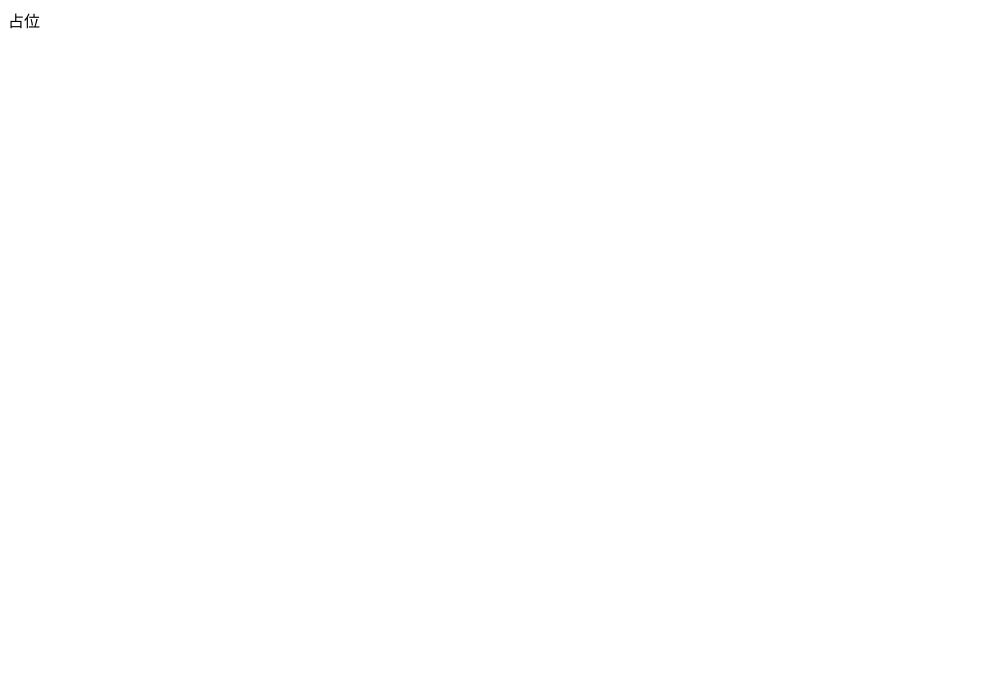
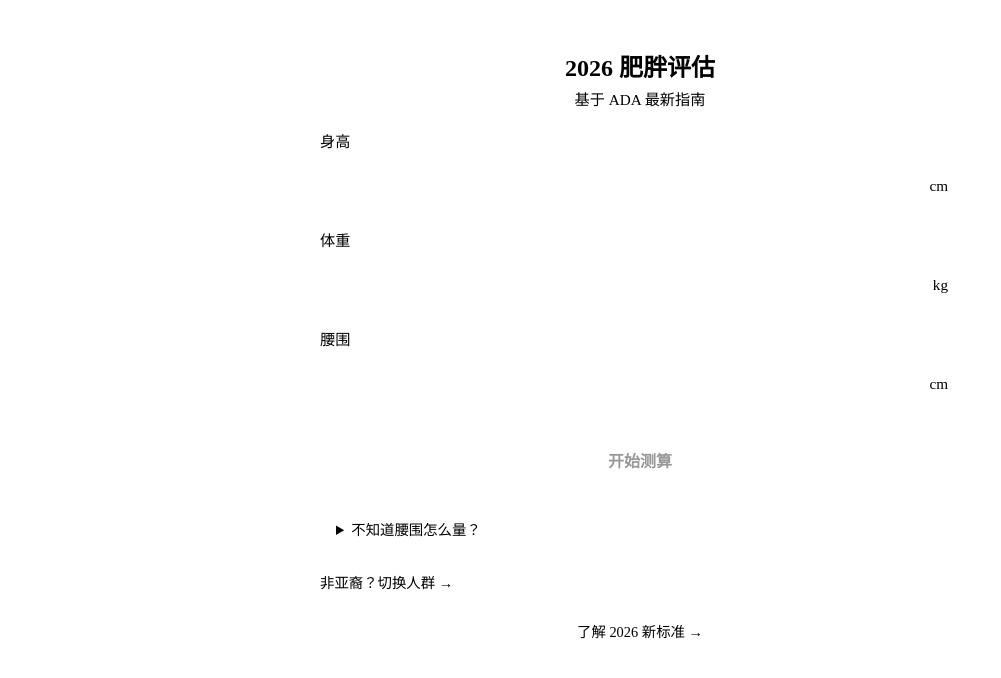
Before and after one commit to codewithwu/obesity-calculator, a Svelte app: page / in a window 1280 px wide. Shown: the top 678 px of the page, without its empty margins (0-1001 px from the left). Built offline with nearby package versions, Linux system fonts and the light colour scheme; the HTML template or start-up script is replaced by a standard one.

Commit message:
feat: wire up hash-based router for home, result, and guide pages

```diff
--- a/src/App.svelte
+++ b/src/App.svelte
@@ -1,5 +1,40 @@
 <script lang="ts">
-  // 占位，路由见 Task 14
+  import Router from 'svelte-spa-router';
+  import Home from './routes/Home.svelte';
+  import Result from './routes/Result.svelte';
+  import Guide from './routes/Guide.svelte';
+
+  const routes = {
+    '/': Home,
+    '/result': Result,
+    '/guide': Guide,
+    '*': Home
+  };
 </script>
 
-<main>占位</main>
+<div class="app">
+  <main>
+    <Router {routes} />
+  </main>
+</div>
+
+<style>
+  .app {
+    min-height: 100vh;
+    display: flex;
+    flex-direction: column;
+  }
+  main {
+    width: 100%;
+    max-width: 480px;
+    margin: 0 auto;
+    padding: 1.5rem 1.25rem 3rem;
+    flex: 1;
+  }
+  @media (min-width: 768px) {
+    main {
+      max-width: 640px;
+      padding: 2.5rem 2rem 4rem;
+    }
+  }
+</style>
```
